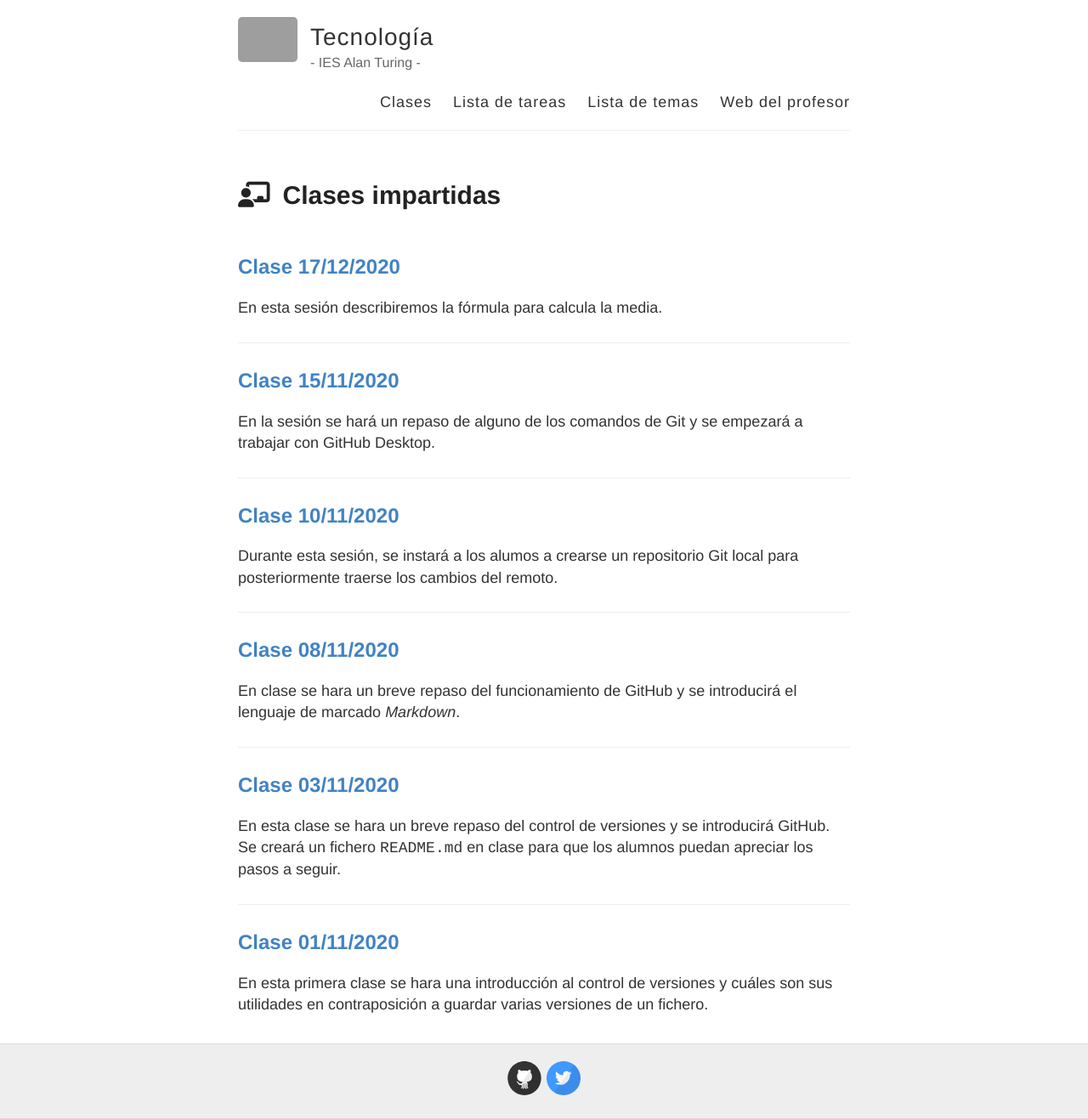
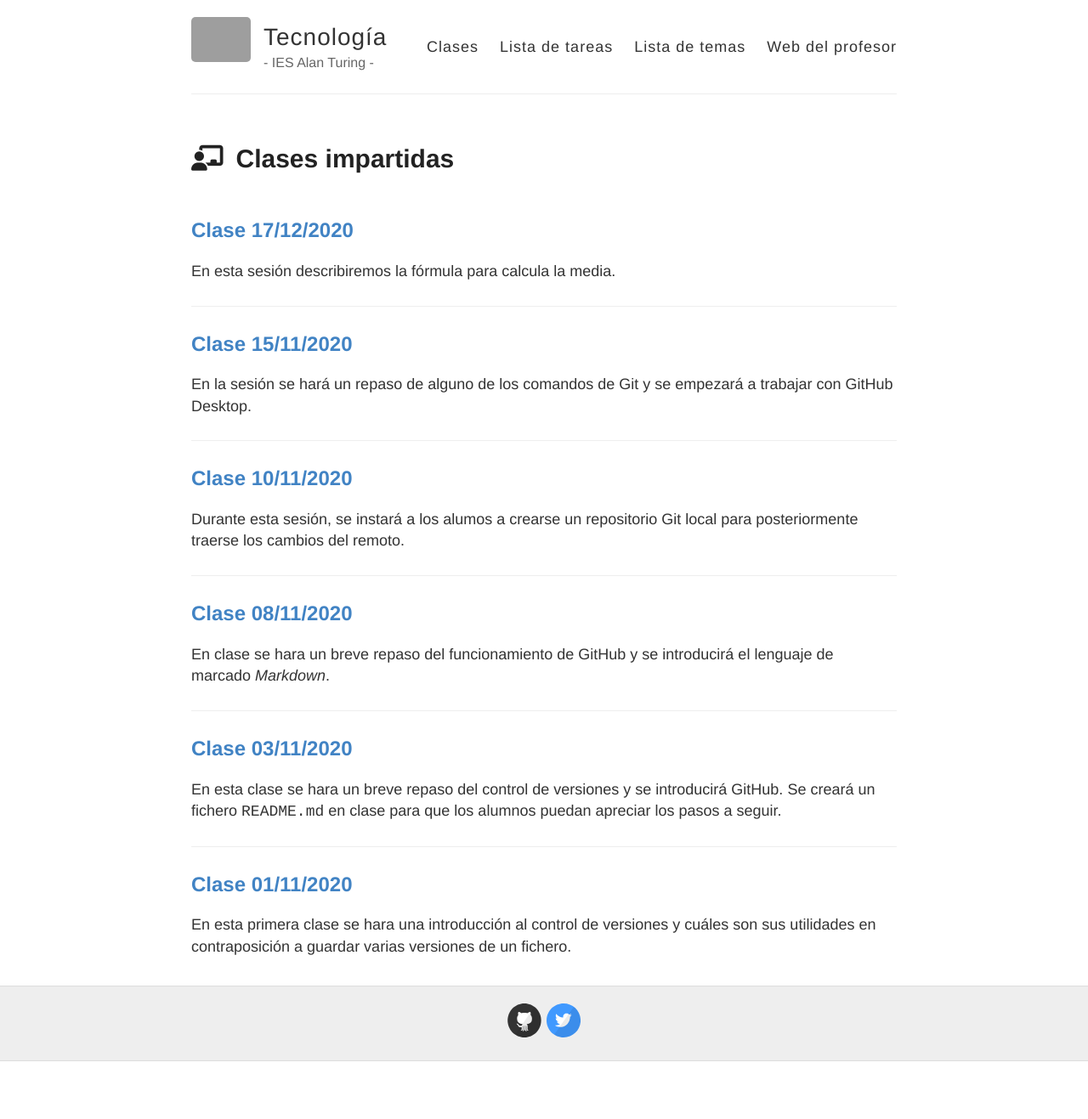
Before and after one commit to ULL-MFP-tecnologia-alu01009495-AlberTJ/ULL-MFP-tecnologia-alu01009495-AlberTJ.github.io, a Jekyll site: the page built from index.html, in a window 1280 px wide. Shown: the whole page at 85% size. Built offline with Jekyll 4.4.1, drawn with Linux system fonts in a browser that asks for light colours; nearby versions of some CDN libraries; after the commit the page ends 1249 px from its top, so only the background shows below that; grey boxes are pictures that could not be loaded.

Commit message:
Updated max-width

```diff
--- a/styles/style.scss
+++ b/styles/style.scss
@@ -34,7 +34,7 @@ body {
 
 .container {
   margin: 0 auto;
-  max-width: 740px;
+  max-width: 850px;
   padding: 0 10px;
   width: 100%;
 }
```
